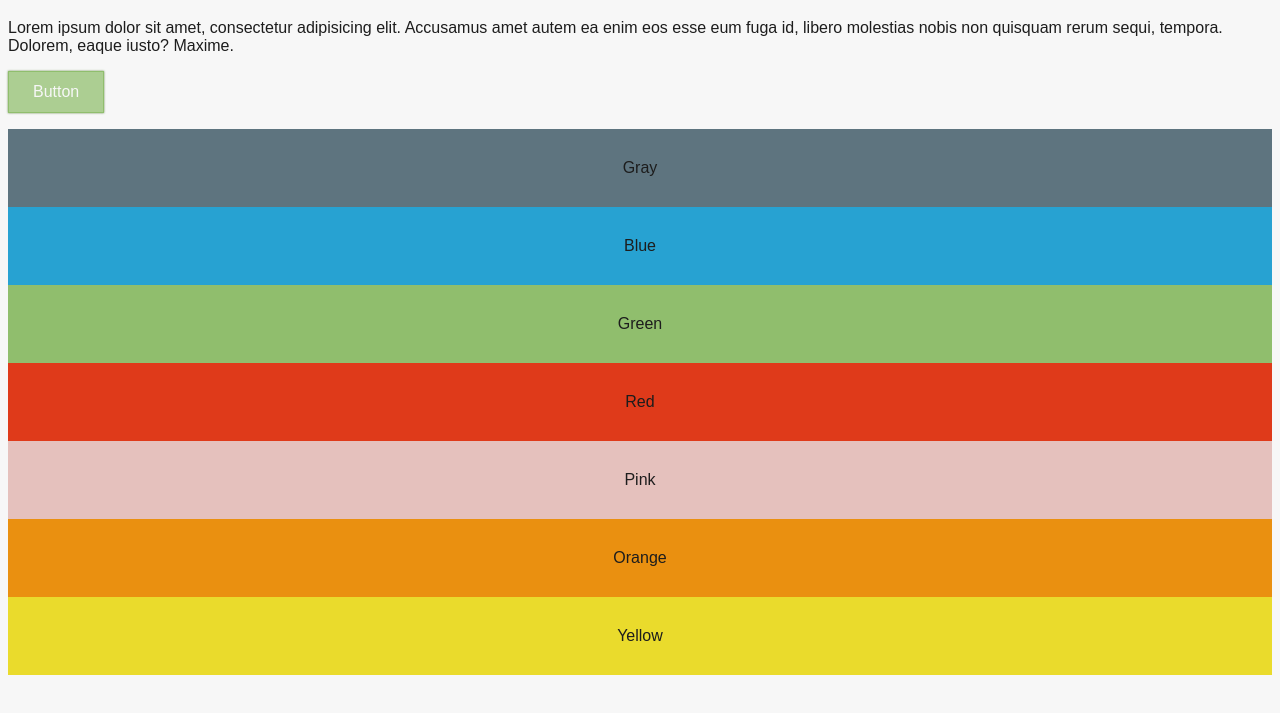
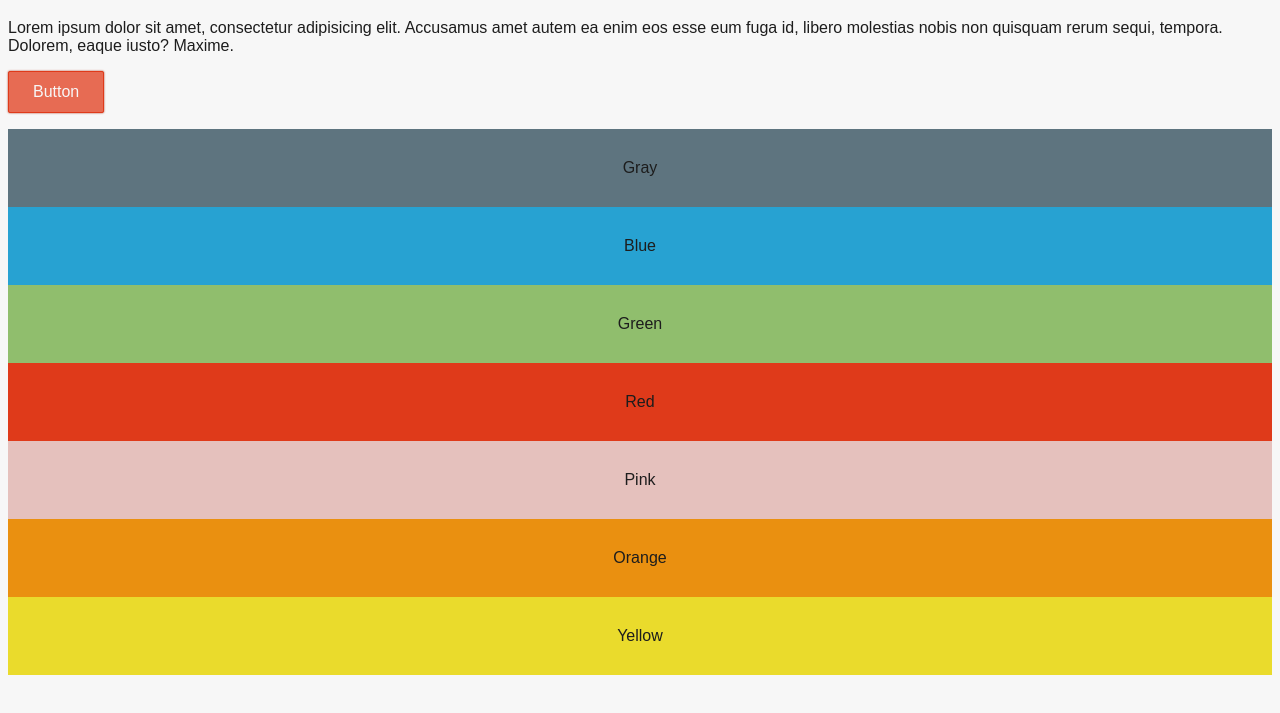
Before and after one commit to hising/colors.css, a website: page index.html in a window 1280 px wide. Shown: the part 61-774 px from the top of the page. Drawn offline with Linux system fonts and the light colour scheme.

Commit message:
green -> red button

```diff
--- a/colors.css
+++ b/colors.css
@@ -40,12 +40,13 @@ body {
 }
 
 .btn {
-    background-color: var(--green-tint);
+    background-color: var(--red-tint);
+    border-radius: 2px;
     color: var(--white);
     text-decoration: none;
     display: inline-block;
     line-height: 40px;
     padding: 0 24px;
-    border: 1px solid var(--green);
-    box-shadow: 0 0 2px var(--green-shade);
+    border: 1px solid var(--red);
+    box-shadow: 0 0 2px var(--red-shade);
 }
```
